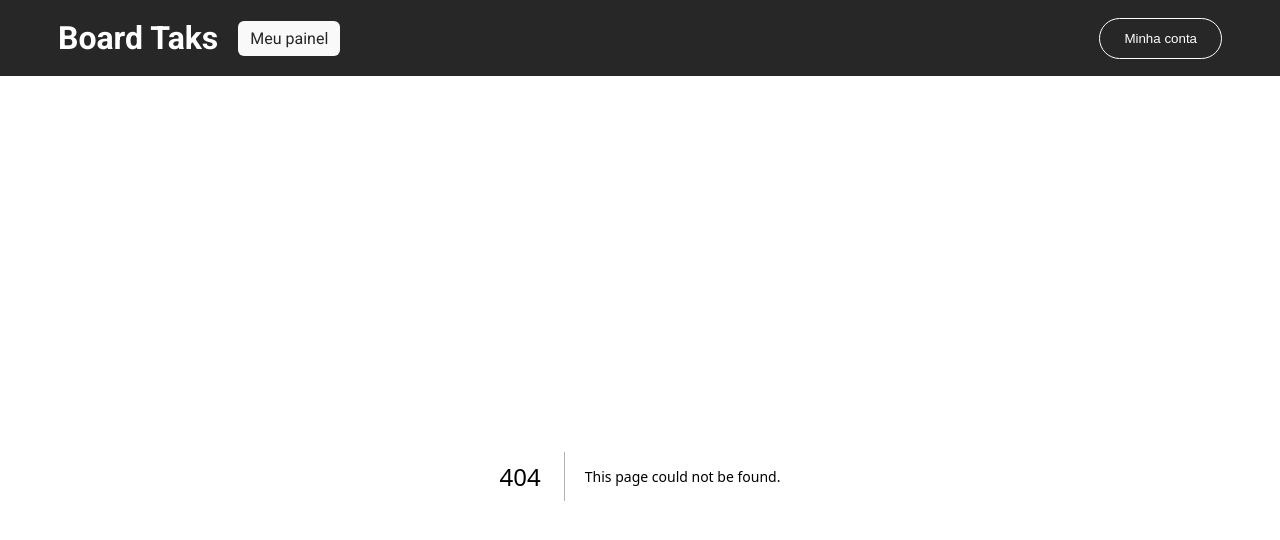
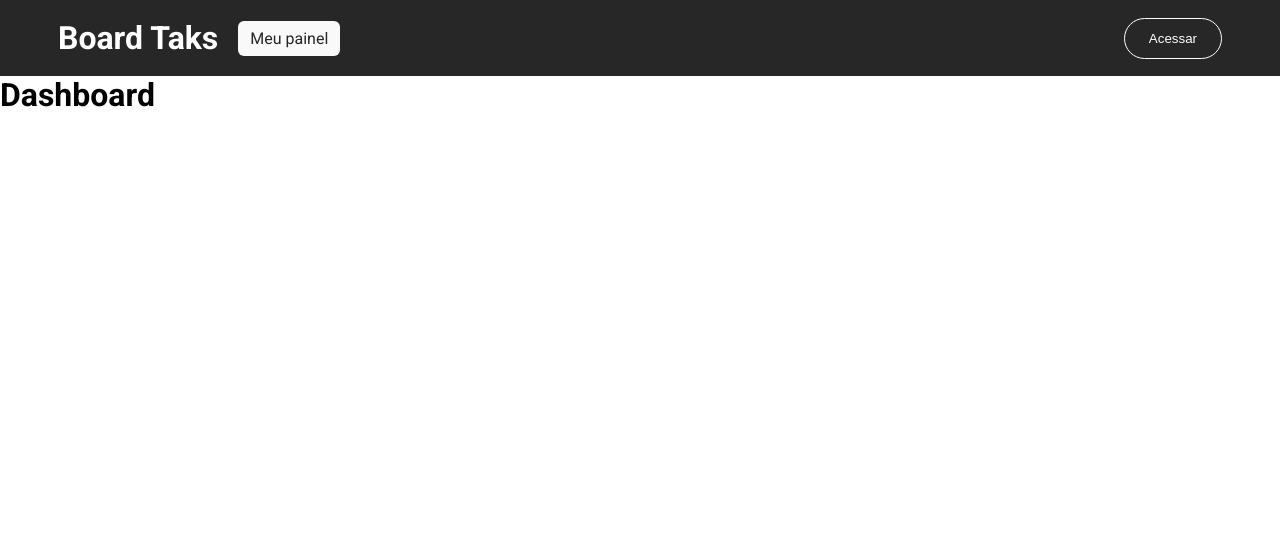
Before and after one commit to MatheusAlves17/board-tasks, a Next.js app: page /dashboard in a window 1280 px wide. Before the commit this address had no page. Shown: the top 540 px of the page. Built offline with nearby package versions, Linux system fonts and the light colour scheme; no server answers.

Commit message:
feat: login at google-provider

```diff
--- a/src/components/Header/index.tsx
+++ b/src/components/Header/index.tsx
@@ -1,7 +1,11 @@
 import Link from 'next/link';
 import styles from './styles.module.css';
+import { useSession, signIn, signOut } from 'next-auth/react';
 
 export function Header() {
+
+    const { data: session, status } = useSession();
+
     return (
         <header className={styles.header}>
             <section className={styles.content}>
@@ -13,7 +17,15 @@ export function Header() {
                         <span>Meu painel</span>
                     </Link>
                 </nav>
-                <button className={styles.button}>Minha conta</button>
+                {
+                    status === 'loading' ? (
+                        <></>
+                    ) : session ? (
+                        <button className={styles.button} onClick={() => signOut()}>Olá, {session?.user?.name}</button>
+                    ) : (
+                        <button className={styles.button} onClick={() => signIn('google')}>Acessar</button>
+                    )
+                }
             </section>
         </header>
     )
--- /dev/null
+++ b/src/pages/dashboard/index.tsx
@@ -0,0 +1,12 @@
+import Head from "next/head";
+
+export default function Dashboard(){
+    return(
+        <>
+            <Head>
+                <title>Dashboard</title>
+            </Head>
+            <h1>Dashboard</h1>
+        </>
+    )
+}
```
Also changed, not shown: package.json (+5 -4 lines), src/pages/_app.tsx (+5 -2 lines), src/pages/api/auth/[...nextauth].ts (added, +14 -0 lines), 2 other files (tests, documents, lock files or other folders).
